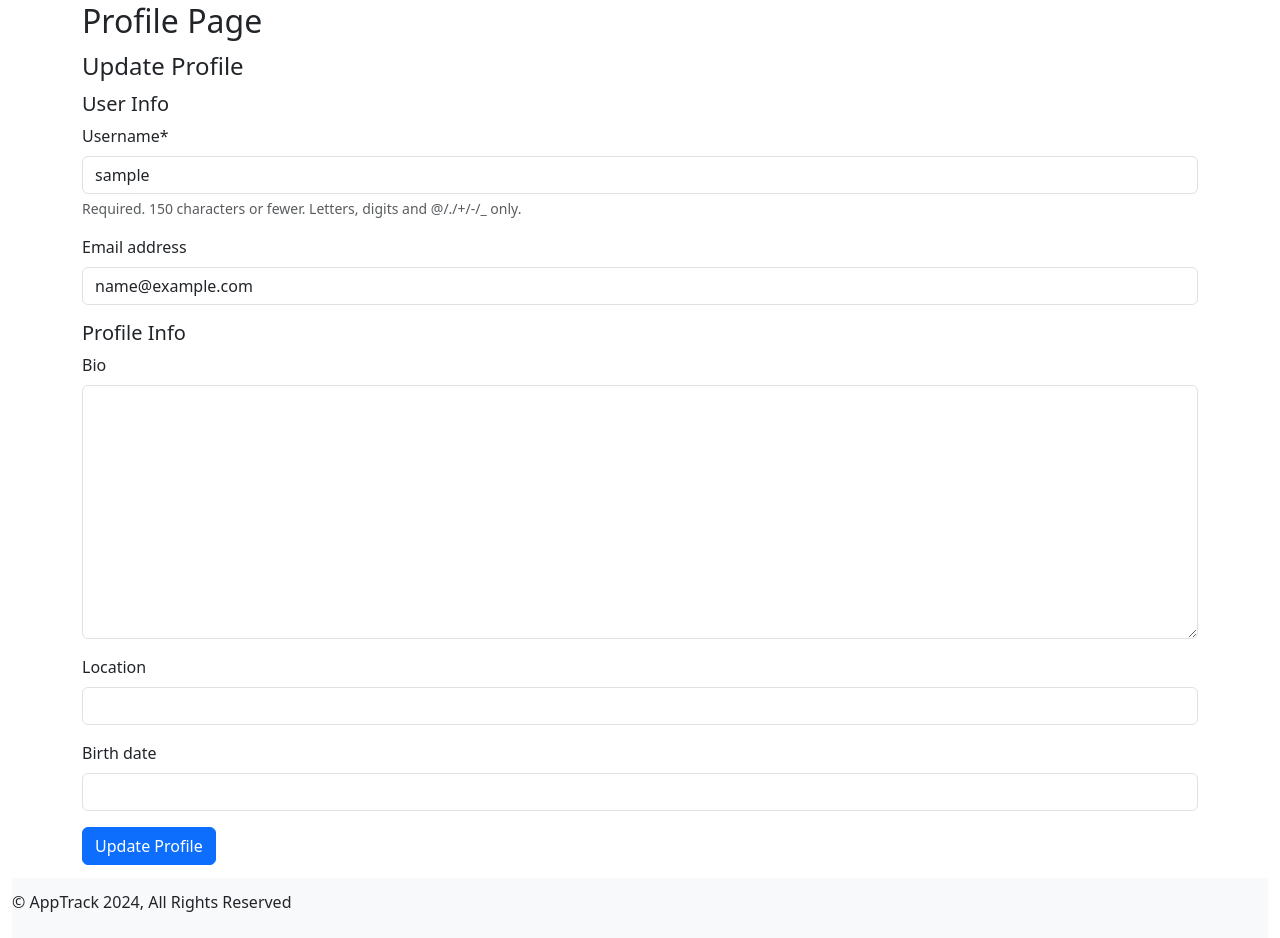
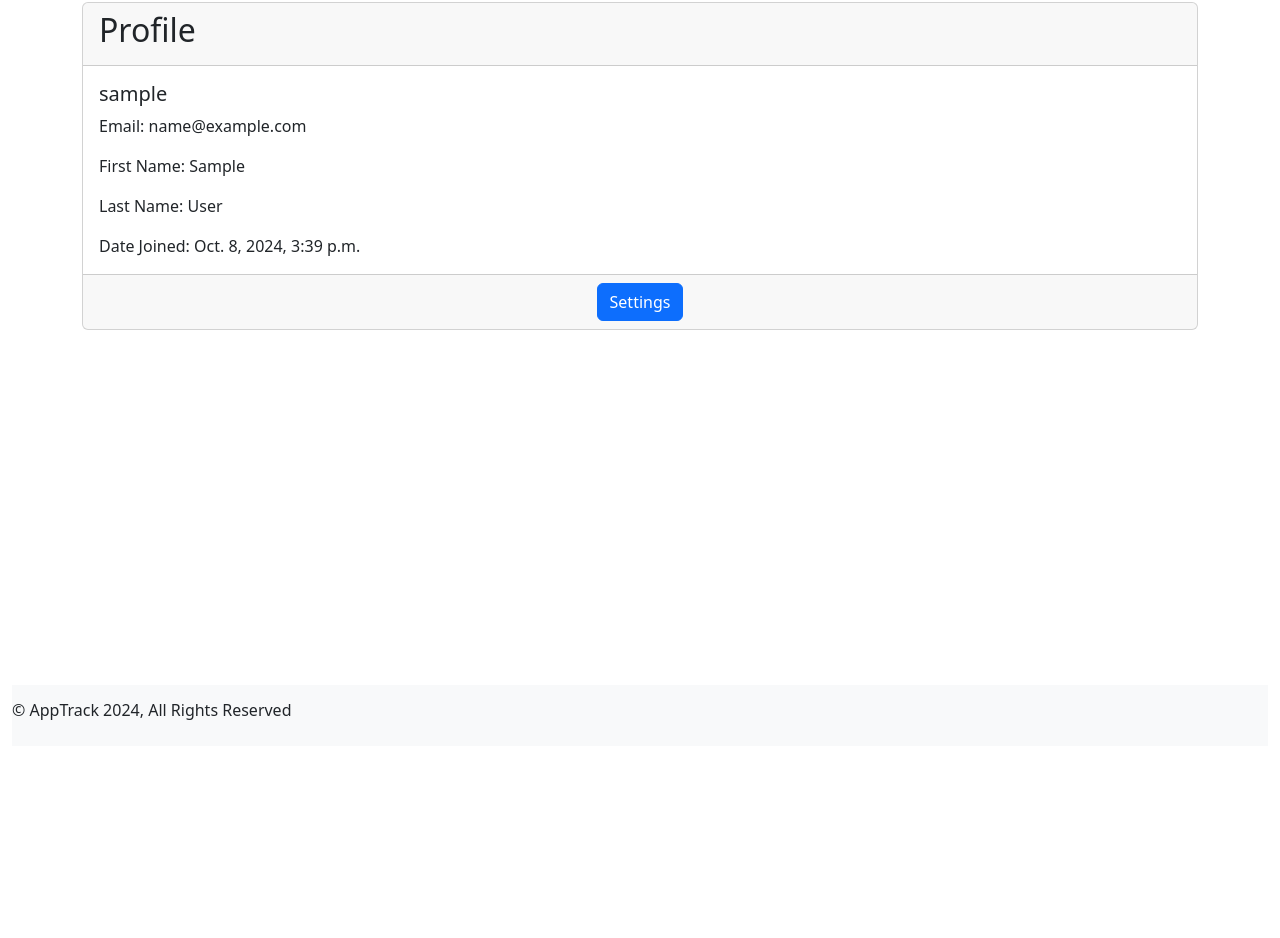
Before and after one commit to charliemarshall1996/apptrack, a Django app: page /accounts/profile/ in a window 1280 px wide. Shown: the part 54-992 px from the top of the page. After the commit the page ends 774 px from the top, so only its background shows below. Run offline with Django 5.2, Linux system fonts and the light colour scheme; the visitor is signed in with stand-in values (Sample User, id 1); some libraries are stand-ins or nearby versions.

Commit message:
changed profile to a detail view.

```diff
--- a/apptrack/accounts/templates/accounts/profile.html
+++ b/apptrack/accounts/templates/accounts/profile.html
@@ -1,31 +1,26 @@
 
-{% extends 'core/base_authenticated.html' %}
+<!DOCTYPE html>
 
-{% load crispy_forms_tags %}
+{% extends "core/base_authenticated.html" %}
 
 {% block content %}
-  <h2>Profile Page</h2>
 
-  <form method="post">
-      {% csrf_token %}
-      <fieldset class="form-group">
-          <legend>Update Profile</legend>
+    <div class="card">
+        <div class="card-header">
+            <h2 class="card-title">Profile</h2>
+        </div>
 
-          <h5>User Info</h5>
-          {{ user_form|crispy }}
+        <div class="card-body">
+            <h5 class="card-title">{{ user.username }}</h5>
+            <p class="card-text">Email: {{ user.email }}</p>
+            <p class="card-text">First Name: {{ user.first_name }}</p>
+            <p class="card-text">Last Name: {{ user.last_name }}</p>
+            <p class="card-text">Date Joined: {{ user.date_joined }}</p>
+        </div>
 
-          <h5>Profile Info</h5>
-          {{ profile_form|crispy }}
+        <div class="card-footer text-center">
+            <a class="btn btn-primary" href="{% url 'profile_settings' %}">Settings</a>
+        </div>
 
-      </fieldset>
-      <button type="submit" class="btn btn-primary">Update Profile</button>
-  </form>
-
-  {% if messages %}
-    <ul>
-      {% for message in messages %}
-        <li>{{ message }}</li>
-      {% endfor %}
-    </ul>
-  {% endif %}
+    </div>
 {% endblock %}
--- a/apptrack/accounts/urls.py
+++ b/apptrack/accounts/urls.py
@@ -8,13 +8,16 @@ urlpatterns = [
     path('register/', views.register, name='register'),
     path('login/', auth_views.LoginView.as_view(template_name='accounts/login.html'), name='login'),
     path('logout/', auth_views.LogoutView.as_view(template_name='accounts/logout.html'), name='logout'),
-    path('profile/', views.profile_view, name='profile'),
+    path('profile/', views.ProfileView.as_view(), name='profile'),
+    path('profile-settings/', views.profile_settings_view, name='profile_settings'),
     path('dashboard/', views.dashboard_view, name='dashboard'),
     path('password-reset/', views.ResetPasswordView.as_view(), name='password_reset'),
     path('password-reset-confirm/<uidb64>/<token>/',
-         auth_views.PasswordResetConfirmView.as_view(template_name='accounts/password_reset_confirm.html'),
+         auth_views.PasswordResetConfirmView.as_view(
+             template_name='accounts/password_reset_confirm.html'),
          name='password_reset_confirm'),
     path('password-reset-complete/',
-            auth_views.PasswordResetCompleteView.as_view(template_name='accounts/password_reset_complete.html'),
-            name='password_reset_complete'),
+         auth_views.PasswordResetCompleteView.as_view(
+             template_name='accounts/password_reset_complete.html'),
+         name='password_reset_complete'),
 ] + static(settings.MEDIA_URL, document_root=settings.MEDIA_ROOT)
--- a/apptrack/accounts/views.py
+++ b/apptrack/accounts/views.py
@@ -2,10 +2,16 @@ from django.contrib.auth.decorators import login_required
 from django.shortcuts import render, redirect
 from django.contrib.auth import login
 from django.contrib.auth.views import PasswordResetView
+from django.views.generic.detail import DetailView
 from django.contrib.messages.views import SuccessMessageMixin
+from django.contrib.auth.mixins import LoginRequiredMixin
+from django.contrib.auth import get_user_model
 from django.contrib import messages
 from django.urls import reverse_lazy
 from .forms import UserRegistrationForm, UserUpdateForm, ProfileUpdateForm
+
+User = get_user_model()
+
 
 def register(request):
     if request.method == 'POST':
@@ -13,21 +19,25 @@ def register(request):
         if form.is_valid():
             user = form.save()
             login(request, user)
-            return redirect('dashboard')  # Redirect to profile or job application list
+            # Redirect to profile or job application list
+            return redirect('dashboard')
     else:
         form = UserRegistrationForm()
     return render(request, 'accounts/register.html', {'form': form})
 
+
 @login_required
-def profile_view(request):
+def profile_settings_view(request):
     if request.method == 'POST':
         user_form = UserUpdateForm(request.POST, instance=request.user)
-        profile_form = ProfileUpdateForm(request.POST, instance=request.user.profile)
+        profile_form = ProfileUpdateForm(
+            request.POST, instance=request.user.profile)
         if user_form.is_valid() and profile_form.is_valid():
             user_form.save()
             profile_form.save()
             messages.success(request, 'Your profile has been updated!')
-            return redirect('profile')  # Redirect to the profile page after saving
+            # Redirect to the profile page after saving
+            return redirect('profile')
     else:
         user_form = UserUpdateForm(instance=request.user)
         profile_form = ProfileUpdateForm(instance=request.user.profile)
@@ -36,11 +46,25 @@ def profile_view(request):
         'user_form': user_form,
         'profile_form': profile_form
     }
-    return render(request, 'accounts/profile.html', context)
+    return render(request, 'accounts/profile_settings.html', context)
+
+
+class ProfileView(LoginRequiredMixin, DetailView):
+    model = User
+    template_name = 'accounts/profile.html'  # Adjust based on your template
+    slug_field = 'username'  # Or 'slug' if you use a custom slug field
+    slug_url_kwarg = 'slug'  # This is the URL parameter expected
+
+    # Override get_object to use the logged-in user
+    def get_object(self):
+        # Return the logged-in user based on the slug
+        return self.request.user
+
 
 @login_required
 def dashboard_view(request):
     return render(request, 'accounts/dashboard.html')
+
 
 class ResetPasswordView(SuccessMessageMixin, PasswordResetView):
     template_name = 'accounts/password_reset.html'
```
Also changed, not shown: apptrack/accounts/templates/accounts/profile_settings.html (added, +31 -0 lines), apptrack/core/views.py (+14 -3 lines).
